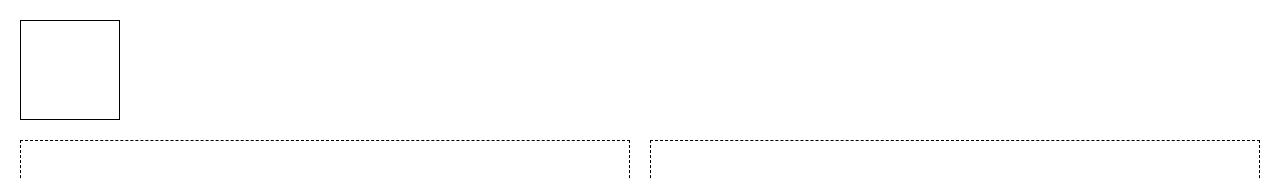
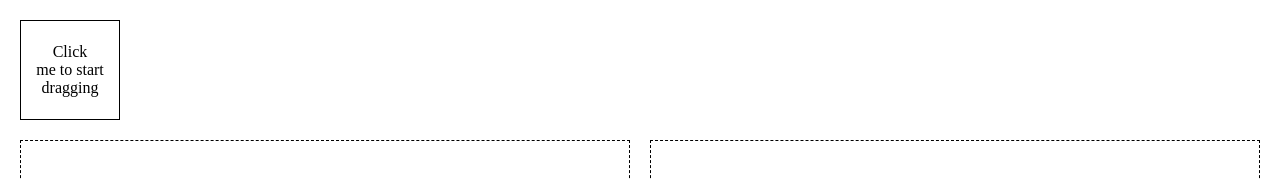
Before and after one commit to o-orlov/js-ajax-part-1, a website built with Parcel: page index.html in a window 1280 px wide. Shown: the top 180 px of the page. Built offline with nearby package versions, Linux system fonts and the light colour scheme.

Commit message:
Improve UI

```diff
--- a/index.css
+++ b/index.css
@@ -11,9 +11,17 @@ body {
 .draggable-item,
 .dropped-item {
   box-sizing: border-box;
+  display: flex;
+  position: relative;
+  align-items: center;
+  justify-content: center;
   width: 100px;
   height: 100px;
   border: 1px solid #000;
+}
+
+.title {
+  text-align: center;
 }
 
 .draggable-item {
@@ -44,7 +52,7 @@ body {
 }
 
 .drop-area_highlighted {
-  background-color: #ededed;
+  background-color: #cfe8fc;
 }
 
 .drop-area_grid {
--- a/index.html
+++ b/index.html
@@ -6,14 +6,18 @@
   <link rel="stylesheet" href="index.css">
 </head>
 <body>
-  <div id="drag-area" class="drag-area"></div>
+  <div id="drag-area" class="drag-area">
+    <span class="title">Click me&nbsp;to&nbsp;start dragging</span>
+  </div>
   <div class="container">
     <div id="drop-area_grid" class="drop-area drop-area_grid">
     </div>
     <div id="drop-area_canvas" class="drop-area drop-area_canvas">
     </div>
   </div>
-  <div id="draggable-item" class="draggable-item draggable-item_hidden"></div>
+  <div id="draggable-item" class="draggable-item draggable-item_hidden">
+    <span class="title">Drop me&nbsp;to&nbsp;one of&nbsp;the dashed areas</span>
+  </div>
   <script src="index.js"></script>
 </body>
 </html>
```
